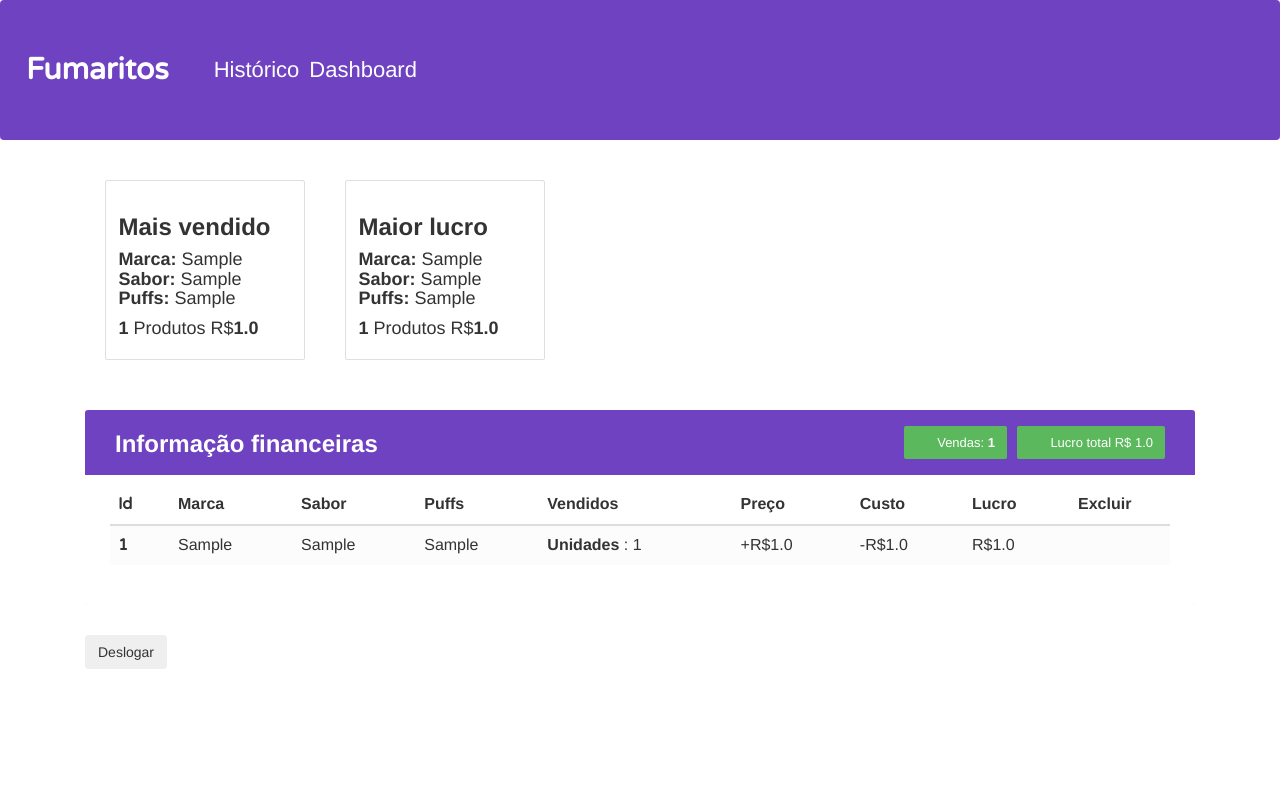
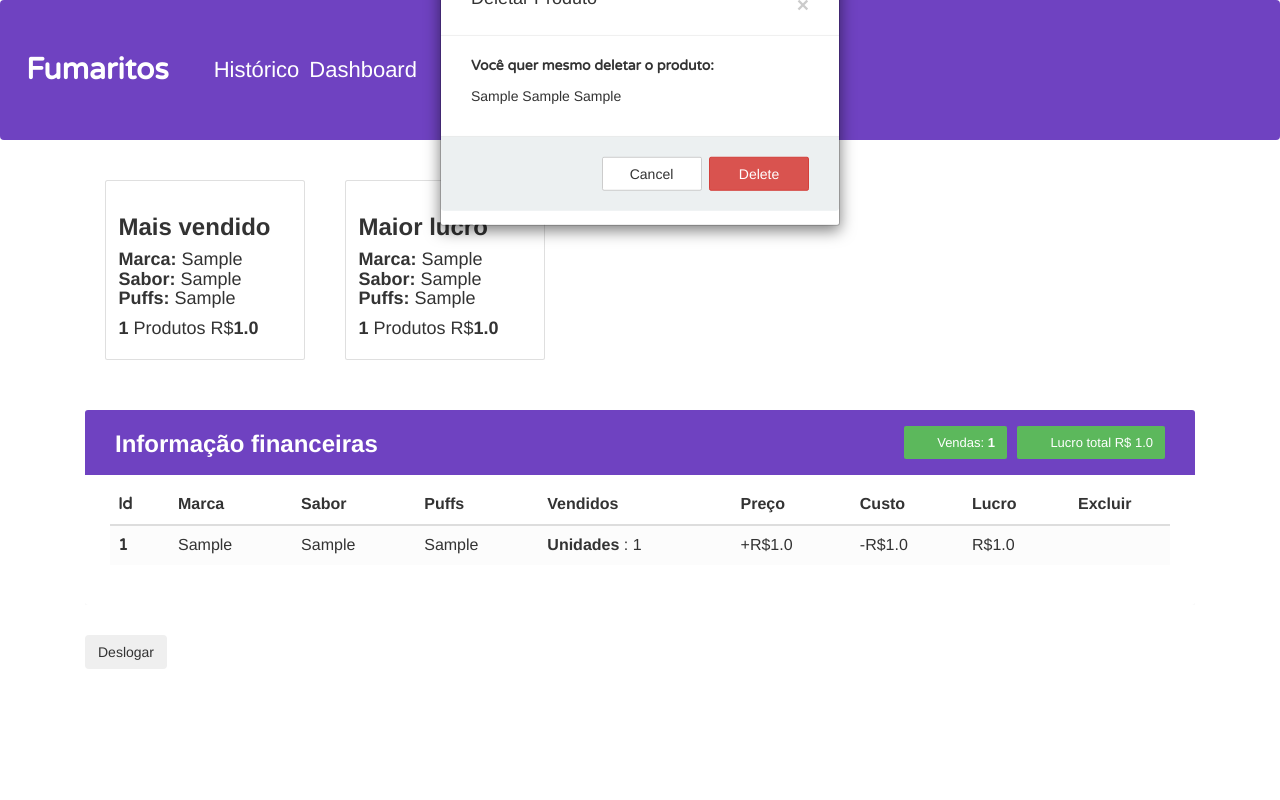
Before and after one commit to Macwdo/fumaritos-project, a Django app: page /produto/dashboard/ in a window 1280 px wide, after a click that opens the changed part. Run offline with Django 4.2, Linux system fonts and the light colour scheme; a user stored in the database is signed in; tables that the repository leaves empty hold one stand-in row (values such as "Sample post"); some libraries are stand-ins or nearby versions.

Commit message:
addviewexcl

```diff
--- a/product/templates/product/dashboard.html
+++ b/product/templates/product/dashboard.html
@@ -93,13 +93,36 @@
                                     <td>
                                         <a href="#deleteEmployeeModal {{produto.id}}" class="deletee" data-toggle="modal"><i class="material-icons" data-toggle="tooltip" title="Delete">&#xE872;</i></a>
                                     </td>
-
-                                    {% endfor %}
                                 </tr>
                         </tbody>
                   </table>
             </div>
         </div>
+
+        <div id="deleteEmployeeModal {{produto.id}}" class="modal fade">
+            <div class="modal-dialog">
+                <div class="modal-content">
+                    <form method="POST" action="{% url 'product:delete_dashboard_id' produto.id %}">
+
+                        {% csrf_token %}
+                        <div class="modal-header">
+                            <h4 class="modal-title">Deletar Produto</h4>
+                            <button type="button" class="close" data-dismiss="modal" aria-hidden="true">&times;</button>
+                        </div>
+                        <div class="modal-body">
+                            <p style="font-family: 'Varela Round', sans-serif;font-weight: bold;">Você quer mesmo deletar o produto:</p><p>{{produto.marca}} {{produto.sabor}} {{produto.puffs}}</p>
+                        </div>
+                        <div class="modal-footer">
+                            <input type="button" class="btn btn-default" data-dismiss="modal" value="Cancel">
+                            <input type="submit" class="btn btn-danger" value="Delete">
+                        </div>
+                    </form>
+                </div>
+            </div>
+        </div>
+        {% endfor %}
+
+
         <form action="{% url 'product:logout' %}" method="post">
             {% csrf_token %}
             <button class="btn" type="submit">Deslogar</button>
--- a/product/urls.py
+++ b/product/urls.py
@@ -13,6 +13,8 @@ urlpatterns = [
     path('produto/create_view/', create_product_view, name="create_product_view"),
     path('produto/delete/<int:id>/', delete_product, name="delete_product"),
     path('produto/delete_regs/<int:id>/', delete_regs , name="delete_regs"),
+    path('produto/delete/dashboard/<int:id>/', delete_dashboard_id, name="delete_dashboard_id"),
+
     path('produto/add/<int:id>/', add_product, name="add_product"),
     path('produto/dashboard/',dashboard, name="dashboard"),
     #Apis view
--- a/product/views.py
+++ b/product/views.py
@@ -181,6 +181,13 @@ def delete_product(request, id):
     return redirect(reverse('product:home'))
 
 @login_required()
+def delete_dashboard_id(request, id):
+    if request.method == "POST":
+        dashboard = DashBoard.objects.filter(id=id)
+        dashboard.delete()
+    return redirect(reverse('product:home'))
+
+@login_required()
 def delete_regs(request, id):
     if request.method == "POST":
         dados = DadosVenda.objects.filter(id=id)
```
